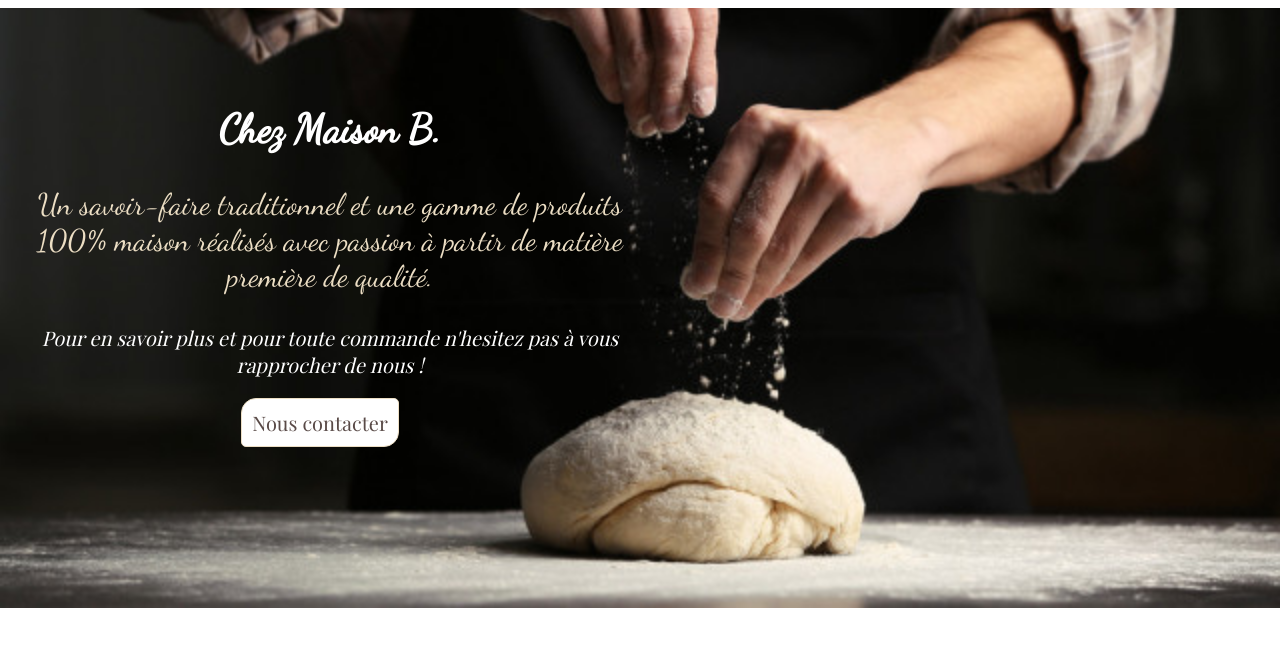
After one commit to Manaile/Projet_MaisonB, a PHP site: page /views/home.phtml in a window 1280 px wide. The commit adds this page. Shown: the top 647 px of the page. Run offline with PHP 8.4, Linux system fonts and the light colour scheme.

Commit message:
creation first section of homepage

```diff
--- a/src/style.css
+++ b/src/style.css
@@ -42,3 +42,44 @@ body{
     margin:auto 10px auto 10px;
     font-size: 25px;
 }
+/******         HOME BANNER     ******/
+h1{
+    font-family: 'Dancing Script', cursive;
+    font-size: 40px;
+}
+.home_banner{
+    background-image: url("../src/img/home_banner.jpg");
+    height: 600px;
+    background-position: bottom;
+    background-size: cover;
+}
+.home_banner>div{
+    width: 50%;
+    padding-top: 5%;
+}
+.home_banner p,
+.home_banner h1{
+    padding-left: 20px;
+    text-align: center;
+}
+.home_banner p:nth-child(2){
+    font-family: 'Dancing Script', cursive;
+    font-size: 30px;
+    color: #ECDEC4;
+}
+.home_banner p:nth-child(3),
+h1{
+    color: #fff;
+}
+.button{
+    text-align: center;
+}
+.button a{
+    display:inline-block;
+    background-color:#fff;
+    border: 1px solid #ECDEC4;
+    color:#594A47;
+    border-radius:15px 5px;
+    padding:0.5em;
+    text-decoration:none;
+}
--- /dev/null
+++ b/views/home.phtml
@@ -0,0 +1,23 @@
+<!DOCTYPE html>
+<html lang="fr">
+<head>
+    <meta charset="UTF-8">
+    <meta name="description" content="Maison B, retrouver au sein de notre boulangerie/patisserie artisanale dans le 19eme arrondissement de Paris du bon pain, des pâtisseries savoureuses et des cours pour patisser comme un chef!">
+    <meta http-equiv="X-UA-Compatible" content="IE=edge">
+    <meta name="viewport" content="width=device-width, initial-scale=1.0">
+    <link rel="stylesheet" href="https://cdn.jsdelivr.net/npm/bootstrap-icons@1.8.1/font/bootstrap-icons.css">
+    <title>Maison B - Boulangerie/Patisserie Artisanale</title>
+    <link rel="stylesheet" href="../src/style.css">
+    <link rel="preconnect" href="https://fonts.googleapis.com">
+    <link rel="preconnect" href="https://fonts.gstatic.com" crossorigin>
+    <link href="https://fonts.googleapis.com/css2?family=Dancing+Script&family=Playfair+Display&display=swap" rel="stylesheet">
+</head>
+
+<section class="home_banner">
+    <div>
+        <h1>Chez Maison B.</h1>
+    <p>Un savoir-faire traditionnel et une gamme de produits 100% maison réalisés avec passion à partir de matière première de qualité.</p>
+    <p><em>Pour en savoir plus et pour toute commande n'hesitez pas à vous rapprocher de nous !</em></p>
+    <div class="button"><a href="#">Nous contacter</a></div>
+    </div>
+</section>
```
Also changed, not shown: src/img/home_banner.jpg (added).
